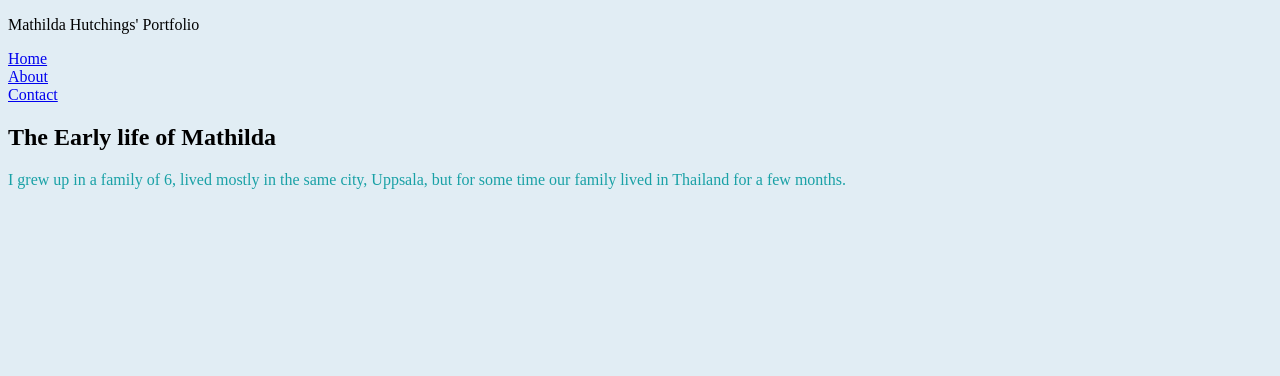
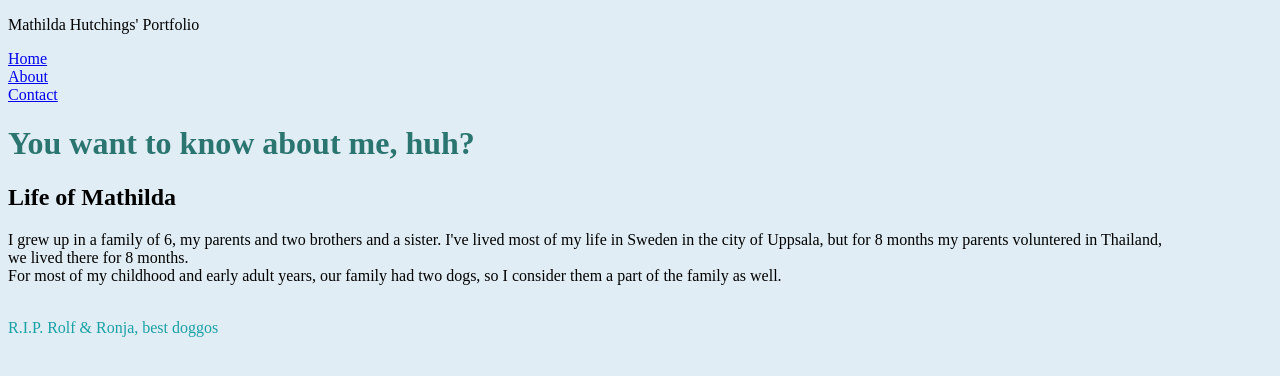
Before and after one commit to front-end-fundamentals-2025/fef-portfolio-hutmath, a plain HTML site: page about.html in a window 1280 px wide. Drawn offline with Linux system fonts and the light colour scheme.

```diff
--- a/about.html
+++ b/about.html
@@ -27,11 +27,19 @@
         </nav>
     </header>
     <main>
+        <h1 class="header-one">You want to know about me, huh?</h1>
         <!-- This should be put into the about seciton later when I have fixed the Giyhub from home -->
-        <h2>The Early life of Mathilda</h2>
-        <p class="breadtext">
-            I grew up in a family of 6, lived mostly in the same city, Uppsala,
-            but for some time our family lived in Thailand for a few months.
+        <h2>Life of Mathilda</h2>
+        <p>
+            I grew up in a family of 6, my parents and two brothers and a sister.
+            I've lived most of my life in Sweden in the city of Uppsala, but for 8 months my parents voluntered in Thailand,<br />
+            we lived there for 8 months. <br />
+            For most of my childhood and early adult years, our family had two dogs,
+            so I consider them a part of the family as well. <br />
+            <br />
+        </p>
+        <p class="special-text">
+            R.I.P. Rolf & Ronja, best doggos
         </p>
     </main>
 </body>
--- a/css/main.css
+++ b/css/main.css
@@ -11,8 +11,12 @@ body {
 
 /* MAIN */
 
-.breadtext {
+.special-text {
    color: rgb(25, 161, 166);
+}
+
+.header-one {
+   color: rgb(42, 117, 112);
 }
 
 #contact-options
```
Also changed, not shown: contact.html (+16 -4 lines), index.html (+3 -10 lines).
